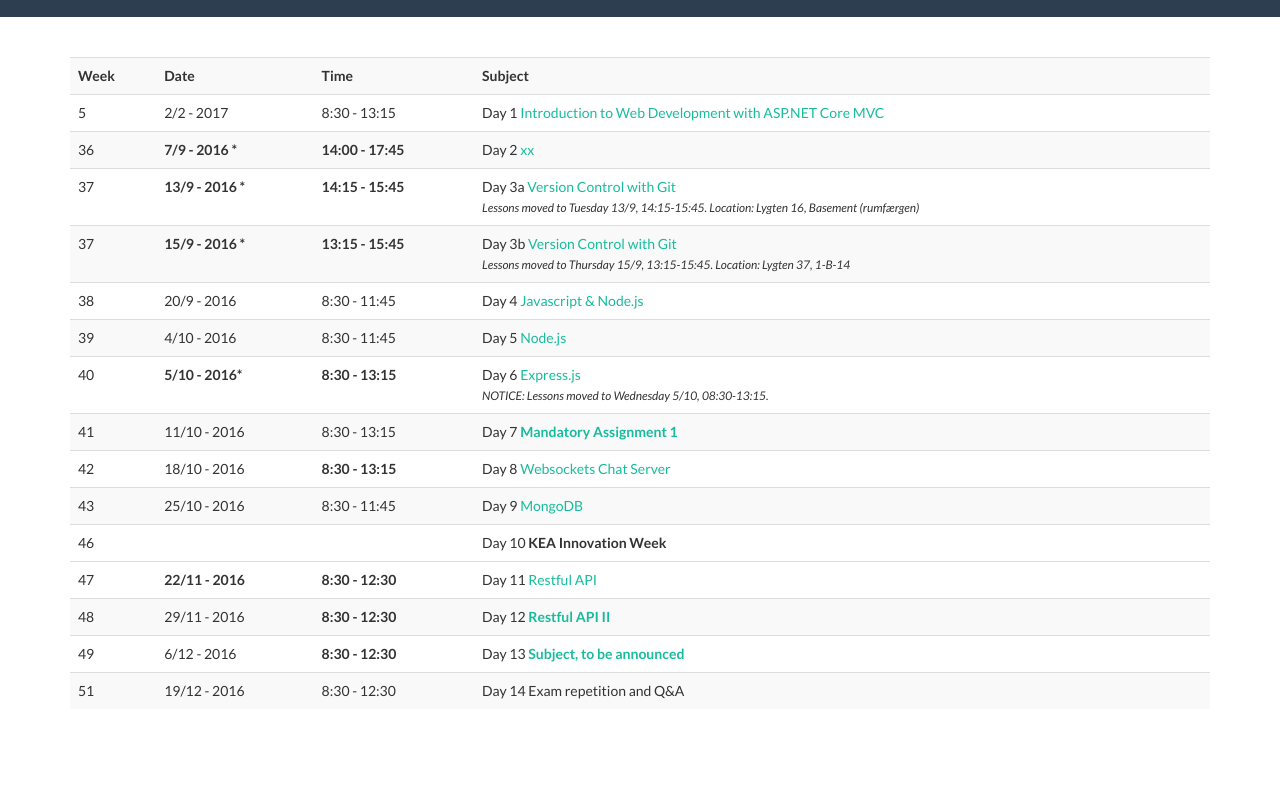
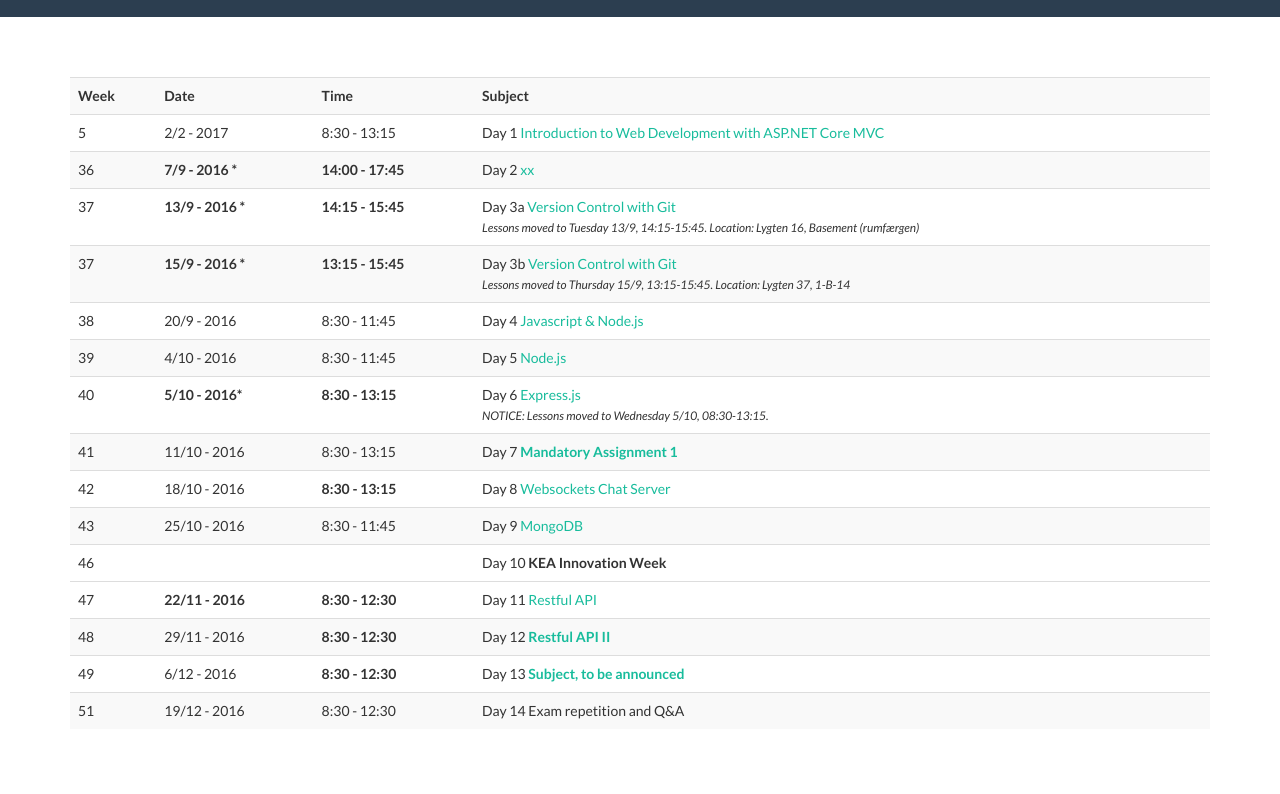
Before and after one commit to keacore/keacore.github.io, a website: page index.html in a window 1280 px wide. Shown: the part 83-877 px from the top of the page. Drawn offline with nearby package versions, Linux system fonts and the light colour scheme.

Commit message:
padding added

```diff
--- a/index.html
+++ b/index.html
@@ -70,8 +70,8 @@
 
            <div class="row">
                 <div class="col-lg-12">
-                    <div style="padding: 20px 0">
-
+                    <div style="padding: 30px 0">
+                        <h2></h2>
                     </div>
                 </div>
             </div>
```
